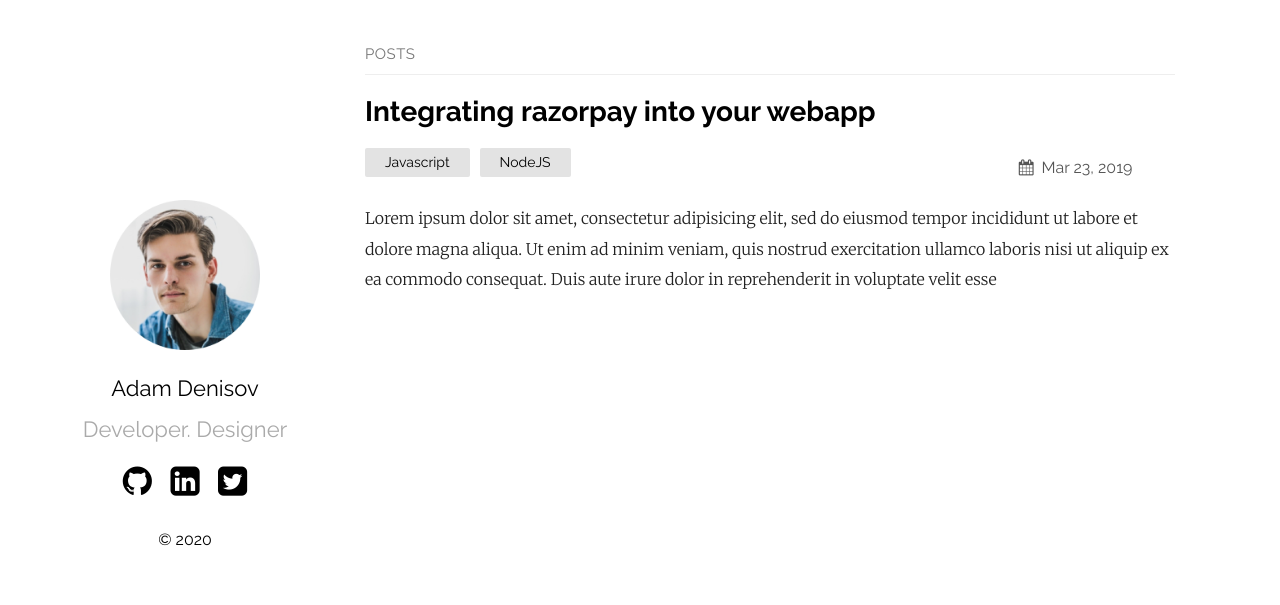
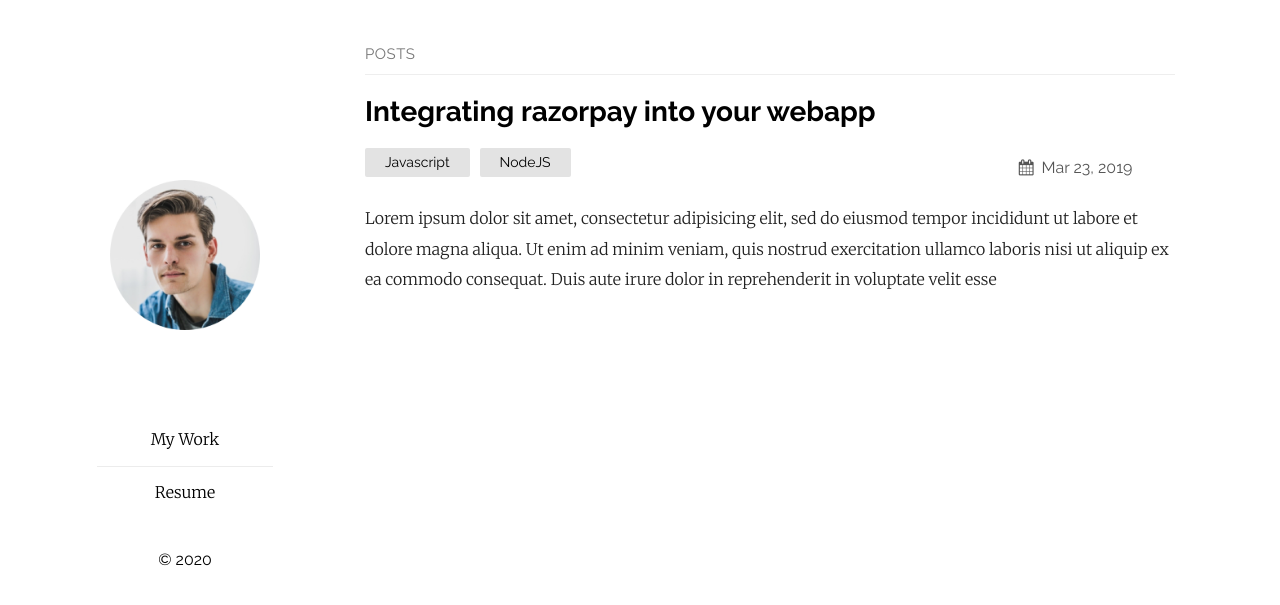
Before and after one commit to anzhonghu/anzhonghu, a Jekyll site: the page built from index.md, in a window 1280 px wide. Shown: the top 605 px of the page. Built offline with Jekyll 4.4.1, drawn with Linux system fonts in a browser that asks for light colours.

Commit message:
Update _config.yml

```diff
--- a/_config.yml
+++ b/_config.yml
@@ -46,6 +46,14 @@
 # If you want to link only specific pages in your header, uncomment
 # this and add the path to the pages in order as they should show up
 #header_pages:
+
+plainwhite:
+  navigation:
+    - title: My Work
+      url: "/my-work"
+    - title: Resume
+      url: "/resume"
+
 # - about.md
 
 # Build settings
```
